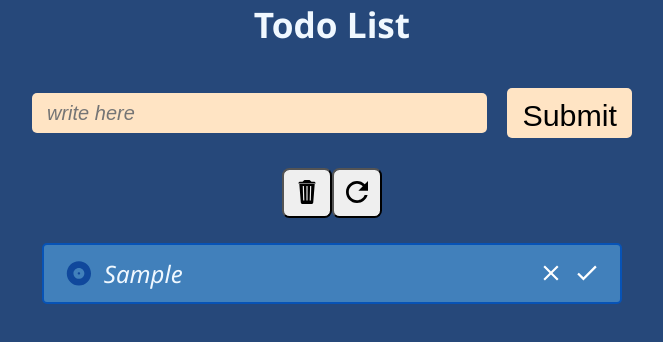
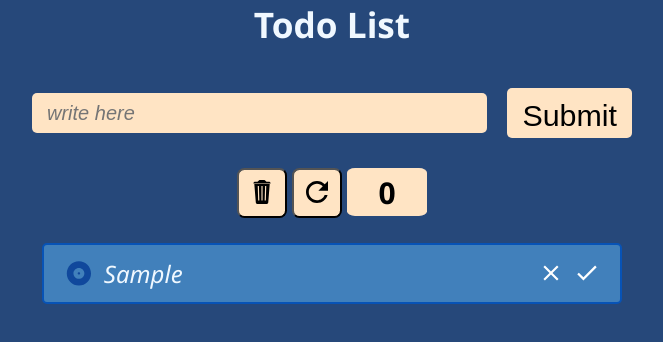
Before and after one commit to LytvynOL/Todo, a React (Create React App) app: page / in a window 1280 px wide. Both pictures are taken after typing "Sample" into the empty fields and a click on the button "Submit". Shown: the top 342 px of the page, without its empty margins (308-971 px from the left). Built offline with nearby package versions, Linux system fonts and the light colour scheme.

Commit message:
added a counter of completed tasks

```diff
--- a/src/App.js
+++ b/src/App.js
@@ -16,6 +16,9 @@ function App() {
 
     setTodo([...todos, newTodo]);
   };
+
+  const finishTodo = todos.filter((el) => el.completed).length;
+  console.log(finishTodo);
 
   const toggleTodo = function (todoId) {
     setTodo(
@@ -39,15 +42,22 @@ function App() {
   const deleteTodo = function (id) {
     setTodo(todos.filter((todo) => todo.id !== id));
   };
+
   return (
     <div className="App">
       <h1>Todo List</h1>
-      <TodoForm addTodo={handlerTodo} />
-      <Button
-        deleteAllTodo={deleteAllTodo}
-        todo={todos}
-        deleteAll={deleteAll}
-      />
+      <TodoForm addTodo={handlerTodo} finishTodo={finishTodo} />
+      {todos.length < 1 ? (
+        " "
+      ) : (
+        <Button
+          finishTodo={finishTodo}
+          deleteAllTodo={deleteAllTodo}
+          todo={todos}
+          deleteAll={deleteAll}
+        />
+      )}
+
       <TodoList todo={todos} deleteTodo={deleteTodo} toggleTodo={toggleTodo} />
     </div>
   );
--- a/src/components/But/ButtonDelAll.js
+++ b/src/components/But/ButtonDelAll.js
@@ -1,16 +1,19 @@
 import { IoIosTrash, IoMdRefresh } from "react-icons/io";
 import styles from "./ButtonDelAll.module.css";
 
-const Button = function ({ deleteAllTodo, todo, deleteAll }) {
+const Button = function ({ deleteAllTodo, todo, deleteAll, finishTodo }) {
   return (
-    <>
+    <div className={styles.buttons}>
       <button className={styles.button} onClick={() => deleteAllTodo(todo)}>
         <IoIosTrash className={styles.icon} />
       </button>
       <button className={styles.button} onClick={deleteAll}>
         <IoMdRefresh className={styles.icon} />
       </button>
-    </>
+      <div className={styles.count}>
+        <span>{finishTodo}</span>
+      </div>
+    </div>
   );
 };
 
--- a/src/components/But/ButtonDelAll.module.css
+++ b/src/components/But/ButtonDelAll.module.css
@@ -3,8 +3,29 @@
   width: 50px;
   cursor: pointer;
   border-radius: 15%;
+  margin-right: 5px;
+  background-color: bisque;
 }
 
 .icon {
   font-size: 2rem;
 }
+
+.buttons {
+  display: flex;
+  justify-content: center;
+}
+
+.count {
+  background-color: bisque;
+  height: 3rem;
+  width: 5rem;
+  border-radius: 10%;
+  display: flex;
+  align-items: center;
+  justify-content: center;
+}
+span {
+  font-size: 30px;
+  font-weight: 700;
+}
--- a/src/components/Todos/Todo.module.css
+++ b/src/components/Todos/Todo.module.css
@@ -61,3 +61,8 @@
   color: rgb(12, 218, 22);
   transition: 0.5s;
 }
+
+.iconText {
+  font-size: 20px;
+  color: aliceblue;
+}
```
